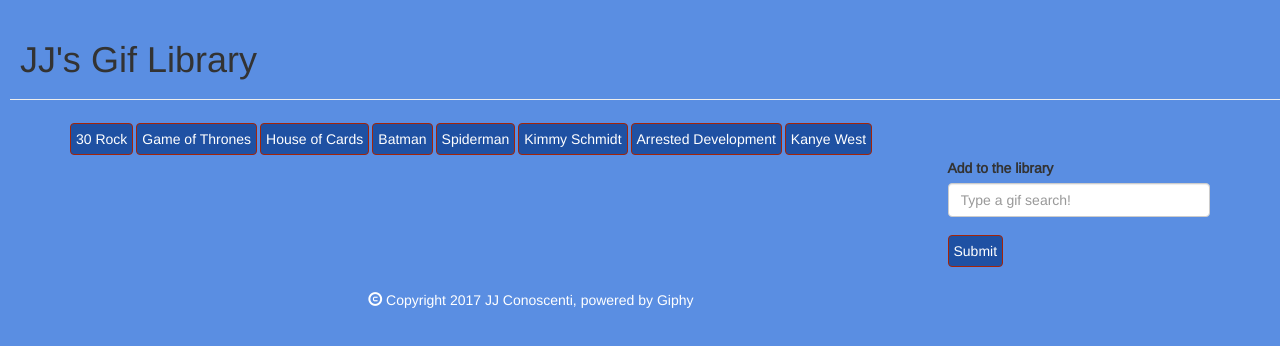
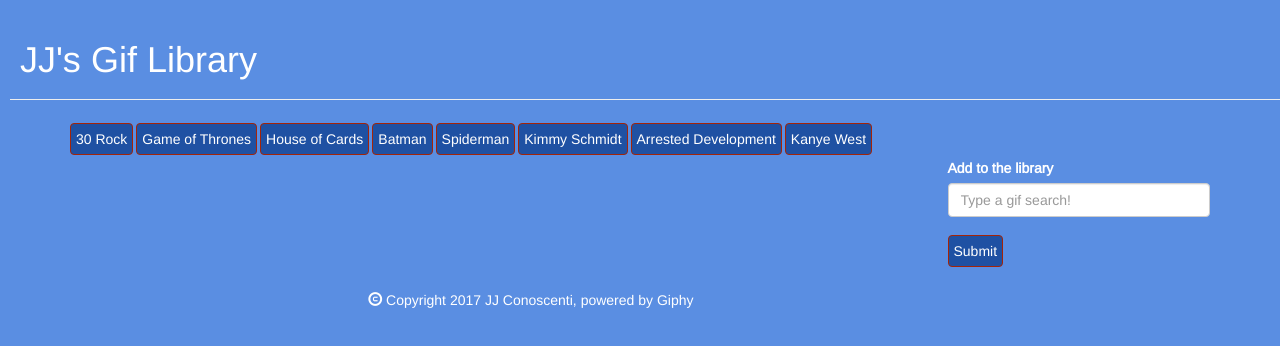
Before and after one commit to jjconoscenti/Giphy-Generator, a plain HTML site: page index.html in a window 1280 px wide. Drawn offline with nearby package versions, Linux system fonts and the light colour scheme; files that its build step writes are made by us from their sources; files whose address does not match are found by name.

Commit message:
Add files via upload

```diff
--- a/style.css
+++ b/style.css
@@ -66,6 +66,10 @@ button {
 	font-family: 'Exo', sans-serif;
 }
 
+.page-header {
+	color: white;
+}
+
 a {
 	color: white;
 }
@@ -74,6 +78,10 @@ a {
 	color: white;
 }
 
+.form-group {
+	color: white;
+}
+
 @media (min-width: 992px) {
   #gifInput, #gifDisplay {
     float: right;
```
